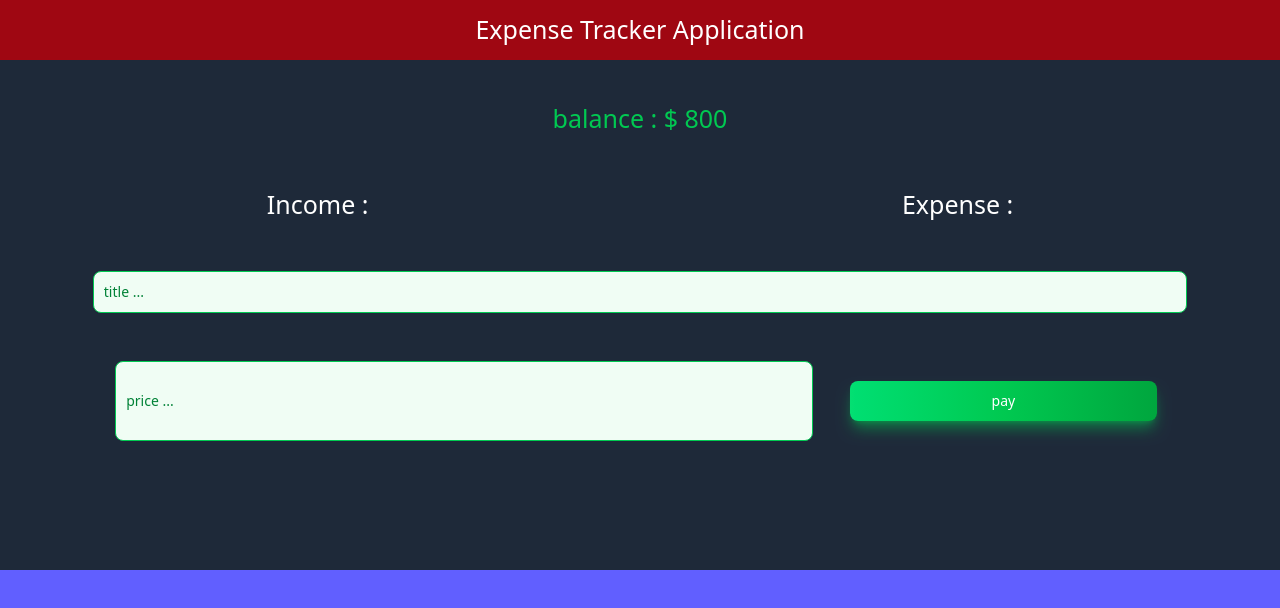
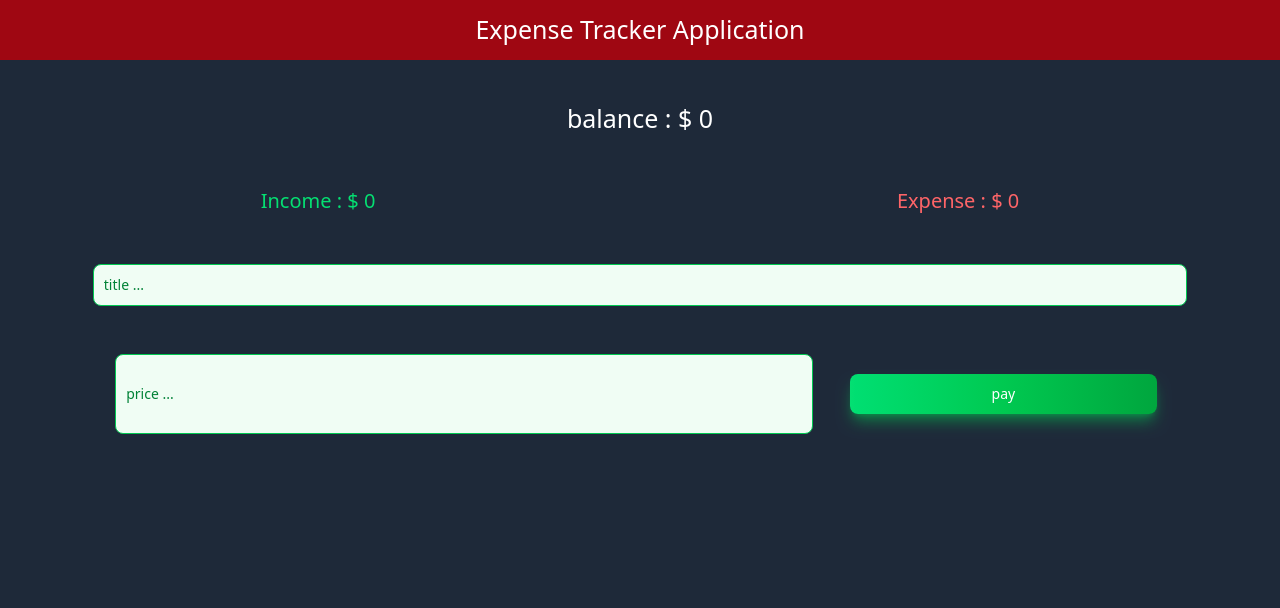
Before and after one commit to meytizn/ExpenseTracker-Application, a Next.js app: page / in a window 1280 px wide. Shown: the top 608 px of the page. Built offline with nearby package versions, Linux system fonts and the light colour scheme.

Commit message:
total and income and expense calculated and created

```diff
--- a/app/page.tsx
+++ b/app/page.tsx
@@ -35,6 +35,27 @@ function deleteTransaction(id:number){
   settransactions(transactions.filter((item)=> item.id!=id))
 }
 
+
+
+// balance counter
+let total = 0
+transactions.map((item)=>total+=item.amount)
+
+
+// income and expense counter
+let income = 0
+let expense = 0
+transactions.map((item)=>{
+  if(item.amount>0){
+    income+=item.amount
+  }
+  else{
+    expense+=item.amount
+  }
+})
+
+
+
   return (
       <>
 
@@ -51,13 +72,13 @@ function deleteTransaction(id:number){
 
 
             <div className="flex flex-col text-white  bg-gray-800 text-center text-[25px] my-10 gap-12  ">
-            <div className="w-[100%] text-green-500">balance : $ 800 </div>
+            <div className="w-[100%] text-white">balance : $ {total} </div>
 
 
 
-            <div className="flex flex-row justify-around items-center content-center">
-              <div>Income : </div>
-              <div>Expense : </div>
+            <div className="flex flex-row justify-around items-center content-center text-[20px]">
+              <div className="text-green-400">Income : $ {income}</div>
+              <div className="text-red-400">Expense : $ {expense} </div>
               </div>
 
 
@@ -99,9 +120,12 @@ function deleteTransaction(id:number){
 
 
 
-          <div className="absolute bottom-0 left-0 right-0 h-[230px] p-5 bg-indigo-500 ">
 
-            {transactions.map((item)=>(<div className=" flex flex-row md:w-[50%] md:m-auto justify-around items-center content-center bg-white my-2 rounded-md h-[35px]" key={item.id}>
+
+
+          <div className="absolute bottom-0 left-0 right-0 h-[230px] p-5 bg-gray-800 ">
+
+            {transactions.map((item)=>(<div className={`${item.amount>0 ?"bg-green-800":"bg-red-600" } text-white flex flex-row md:w-[50%] md:m-auto justify-around items-center content-center  my-2 rounded-md h-[35px]`} key={item.id}>
 
               <div>{item.text}</div>
 
```
